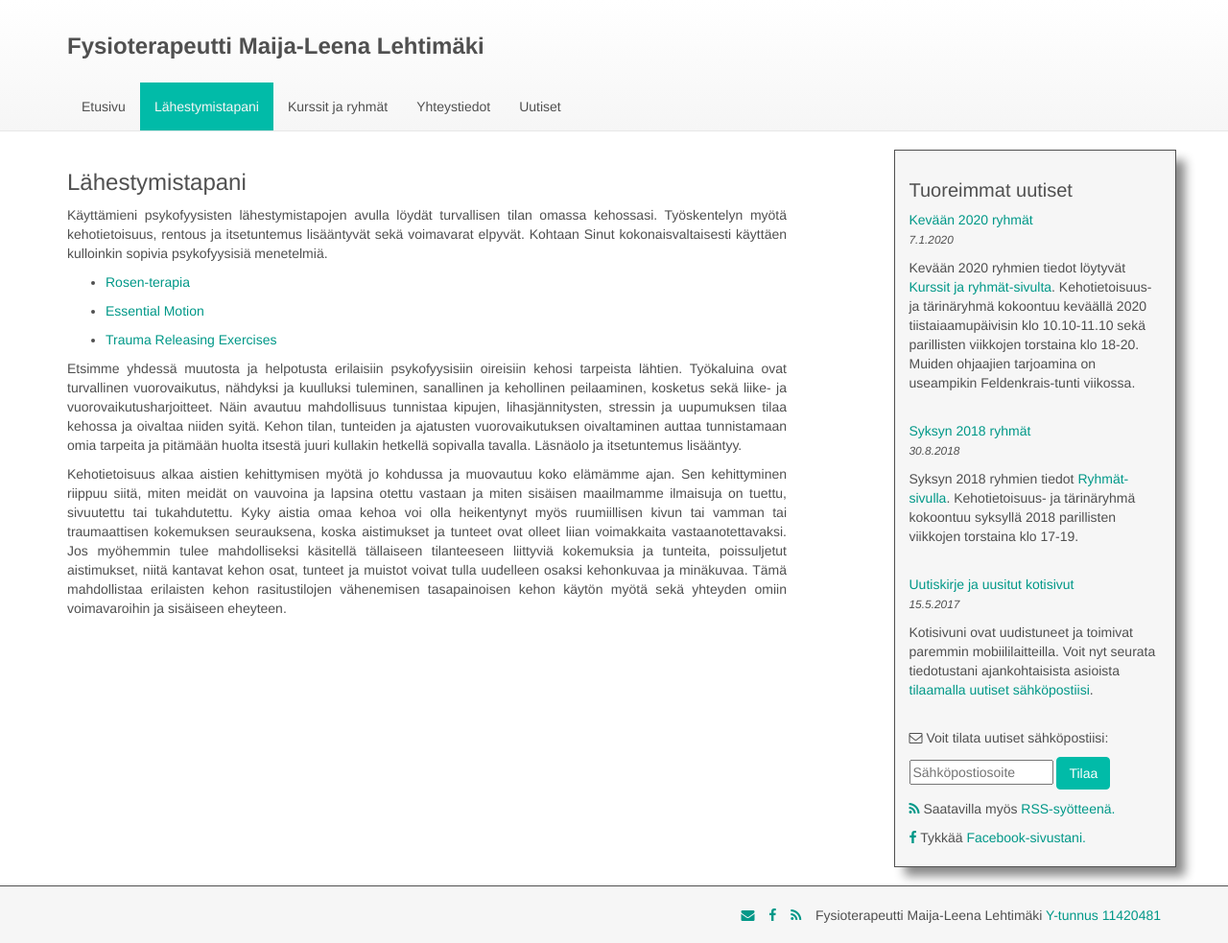
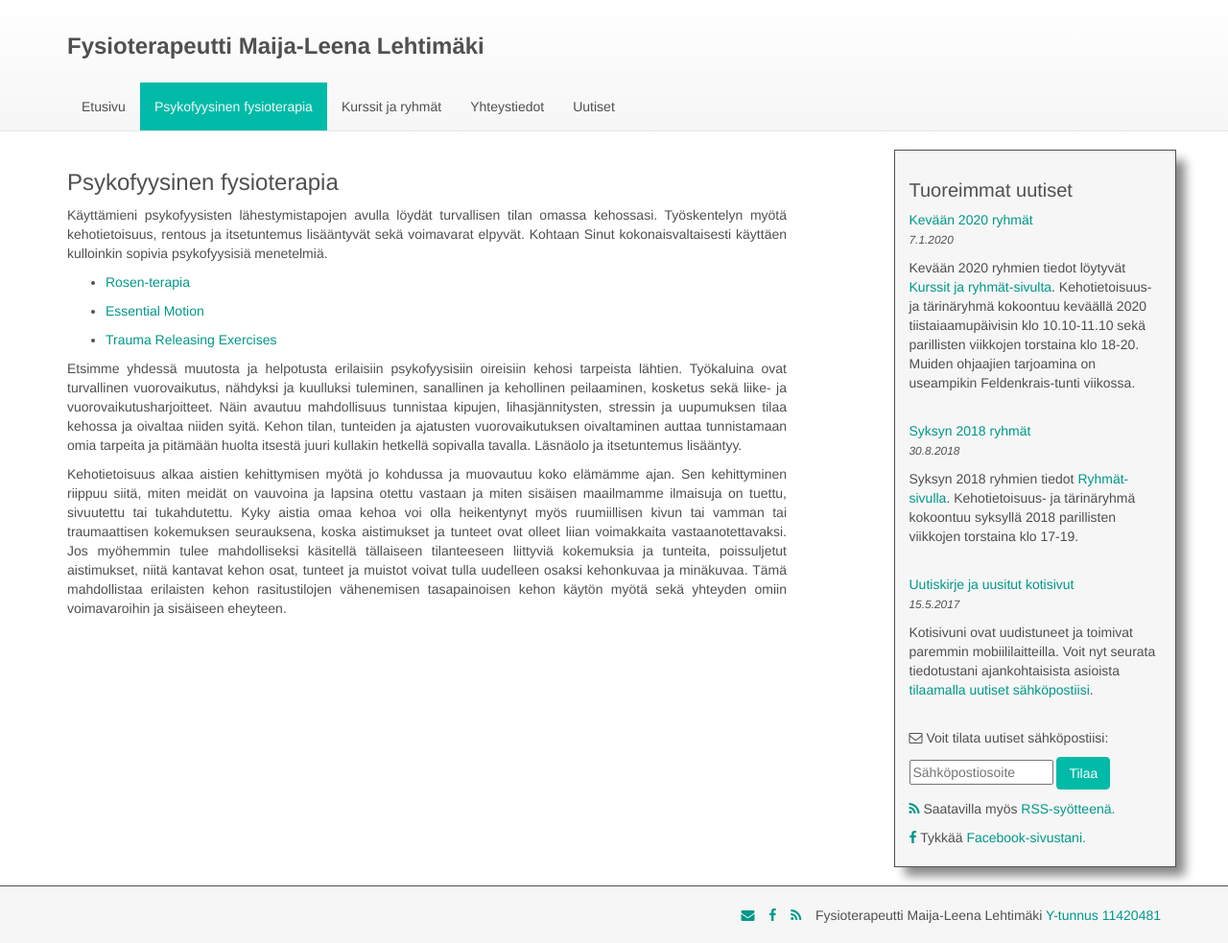
Before and after one commit to jluttine/maijaleenalehtimaki.fi, a Jekyll site: the page built from _pages/01-lahestymistapani.md, in a window 1280 px wide. Shown: the whole page at 96% size. Built offline with Jekyll 4.4.1, drawn with Linux system fonts in a browser that asks for light colours.

Commit message:
Lähestymistapani -> psykofyysinen fysioterapia

```diff
--- a/_pages/01-lahestymistapani.md
+++ b/_pages/01-lahestymistapani.md
@@ -1,5 +1,5 @@
 ---
-title: Lähestymistapani
+title: Psykofyysinen fysioterapia
 permalink: /lahestymistapani/
 ---
 
```
